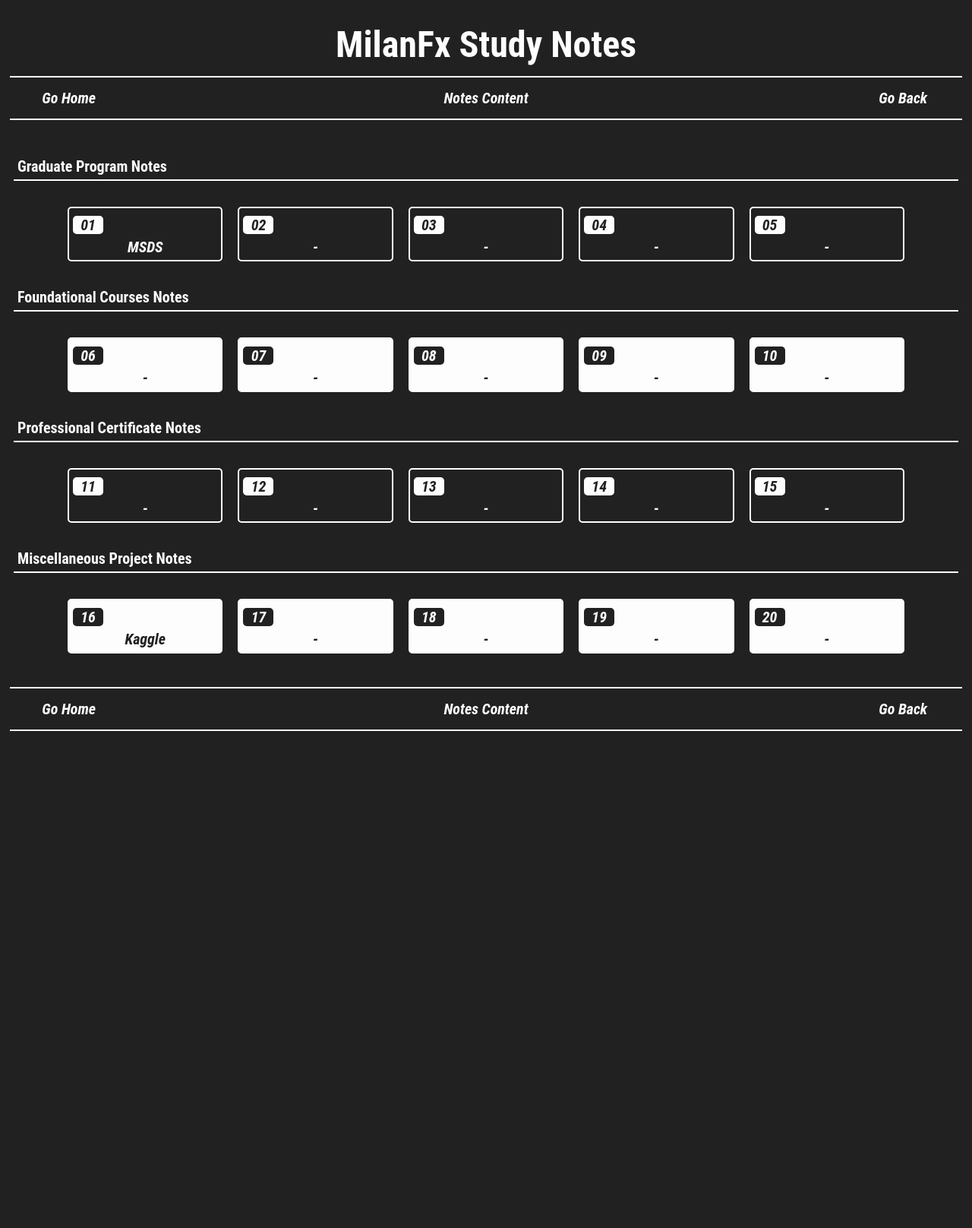
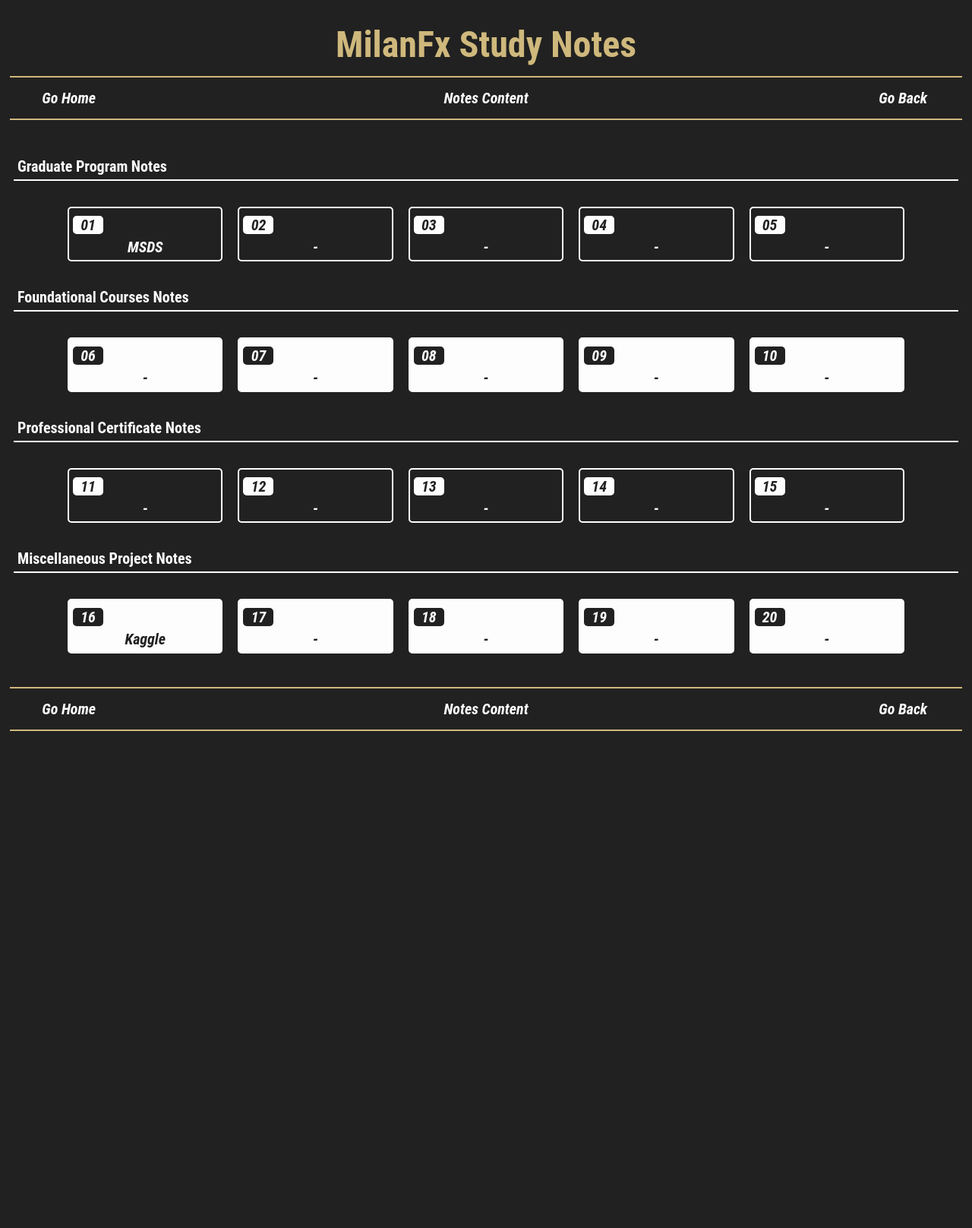
Before and after one commit to milanfx/milanfx.github.io, a Jekyll site: the page built from index.md, in a window 1280 px wide. Shown: the whole page at 76% size. Built offline with Jekyll 4.4.1, drawn with Linux system fonts in a browser that asks for light colours.

Commit message:
Update page.html

```diff
--- a/_layouts/page.html
+++ b/_layouts/page.html
@@ -117,7 +117,7 @@
     }
 
     .btn.line {
-      border-bottom: 2px solid var(--word);
+      border-bottom: 2px solid var(--name);
       padding: 0px 0px;
     }
 
@@ -126,6 +126,7 @@
       border: 0px;
       line-height: 1.5;
       margin: 0px;
+      color: var(--name);
     }
 
     .btn.text {
```
